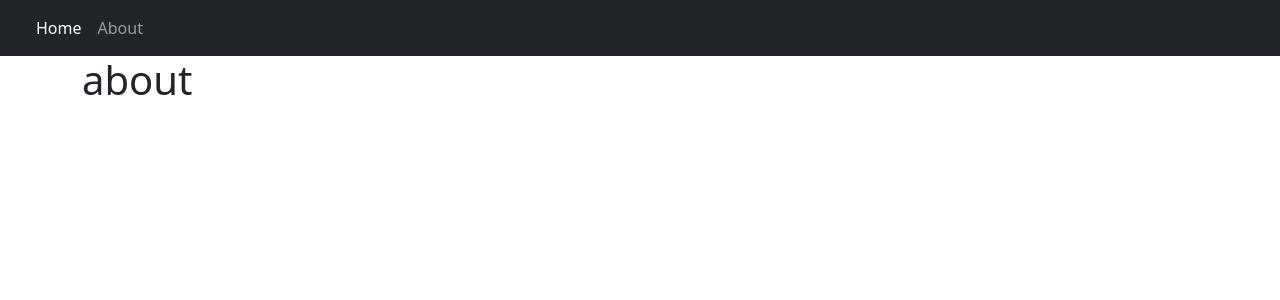
After one commit to avdhari/iedc-gecpkd, a Django app: page /about/ in a window 1280 px wide. The commit adds this page. Shown: the top 300 px of the page. Run offline with Django 3.2, Linux system fonts and the light colour scheme.

Commit message:
about page

```diff
--- /dev/null
+++ b/templates/website/about.html
@@ -0,0 +1,10 @@
+{% extends 'website/base.html' %}
+
+
+
+{% block content %}
+
+<h1>about</h1>
+
+
+{% endblock %}
--- a/templates/website/base.html
+++ b/templates/website/base.html
@@ -31,7 +31,7 @@
                 <a class="nav-link active" aria-current="page" href="{% url 'home-view' %}">Home</a>
               </li>
               <li class="nav-item">
-                <a class="nav-link" href="#">About</a>
+                <a class="nav-link" href="{% url 'about-view' %}">About</a>
               </li>
               <!-- <li class="nav-item">
                 <a class="nav-link" href="#">Pricing</a>
--- a/templates/website/event_detail.html
+++ b/templates/website/event_detail.html
@@ -10,7 +10,8 @@
 <h2>{{event.title}}</h2>
 <p>{{event.content}}</p>
 <img src="{{event.flyer.url}}" alt="HustleChats#1" class="event-flyer">
-<br>
+
+<br><br>
 <a class="btn btn-primary" href="{{event.register}}" target="_blank">Register</a>
 
 {% endblock %}
--- a/website/urls.py
+++ b/website/urls.py
@@ -6,4 +6,5 @@ urlpatterns = [
     path('', home_view, name="home-view"),
     path('base/', base_view, name="base-view"),
     path('events/<int:pk>', event_view, name="event-view"),
+    path('about/', about_view, name="about-view")
 ]
--- a/website/views.py
+++ b/website/views.py
@@ -20,3 +20,7 @@ def event_view(request, pk):
         "event": event,
     }
     return render(request, 'website/event_detail.html', context)
+
+
+def about_view(request):
+    return render(request, 'website/about.html')
```
